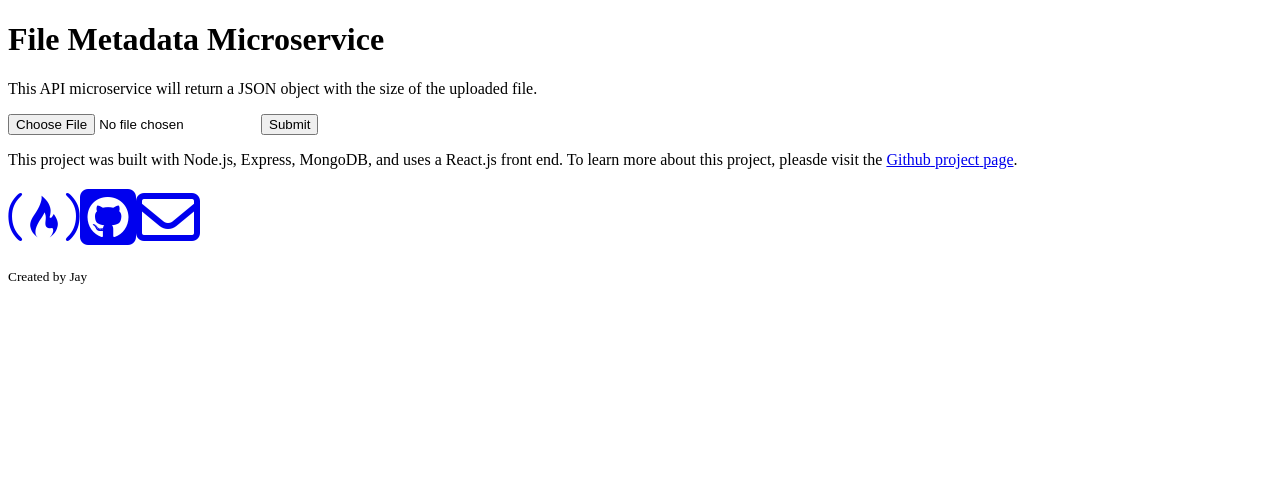
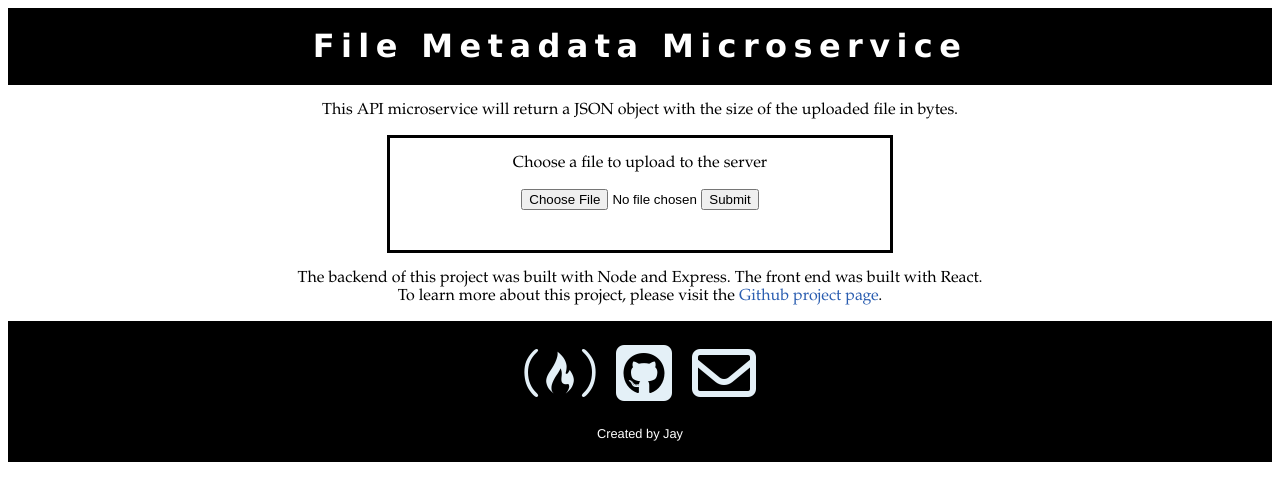
Before and after one commit to jayullman/file-metadata-ms, a React app: page / in a window 1280 px wide. Shown: the top 500 px of the page. Built offline with nearby package versions, Linux system fonts and the light colour scheme.

Commit message:
Add front end content and styles

```diff
--- a/components/Body.js
+++ b/components/Body.js
@@ -6,14 +6,15 @@
   return (
     <div className="bodyContent">
       <p>
-        This API microservice will return a JSON object with the size of the uploaded file.
+        This API microservice will return a JSON object with the size of the uploaded file in bytes.
       </p>
 
       <FileFormSubmit />
 
       <p>
-        This project was built with Node.js, Express, MongoDB, and uses a React.js front end.
-        To learn more about this project, pleasde visit the <a href="https://github.com/libeja/file-metadata-ms" target="_blank">
+        The backend of this project was built with Node and Express.
+        The front end was built with React.
+        To learn more about this project, please visit the <a href="https://github.com/libeja/file-metadata-ms" target="_blank">
           Github{'\u00A0'}project{'\u00A0'}page</a>.
       </p>
 
--- a/components/FileFormSubmit.js
+++ b/components/FileFormSubmit.js
@@ -27,7 +27,10 @@
     const showError = this.state.showError;
 
     return (
-      <div>
+      <div className="form-container">
+        <p>
+          Choose a file to upload to the server
+        </p>
         <form
           ref={(form) => { this.form = form; } }
           onSubmit={this.handleSubmit}
--- a/public/styles.css
+++ b/public/styles.css
@@ -0,0 +1,556 @@
+/*! normalize.css v6.0.0 | MIT License | github.com/necolas/normalize.css */
+
+/* Document
+   ========================================================================== */
+
+/**
+ * 1. Correct the line height in all browsers.
+ * 2. Prevent adjustments of font size after orientation changes in
+ *    IE on Windows Phone and in iOS.
+ */
+
+html {
+  line-height: 1.15; /* 1 */
+  -ms-text-size-adjust: 100%; /* 2 */
+  -webkit-text-size-adjust: 100%; /* 2 */
+}
+
+/* Sections
+   ========================================================================== */
+
+/**
+ * Add the correct display in IE 9-.
+ */
+
+article,
+aside,
+footer,
+header,
+nav,
+section {
+  display: block;
+}
+
+/**
+ * Correct the font size and margin on `h1` elements within `section` and
+ * `article` contexts in Chrome, Firefox, and Safari.
+ */
+
+h1 {
+  font-size: 2em;
+  margin: 0.67em 0;
+}
+
+/* Grouping content
+   ========================================================================== */
+
+/**
+ * Add the correct display in IE 9-.
+ * 1. Add the correct display in IE.
+ */
+
+figcaption,
+figure,
+main { /* 1 */
+  display: block;
+}
+
+/**
+ * Add the correct margin in IE 8.
+ */
+
+figure {
+  margin: 1em 40px;
+}
+
+/**
+ * 1. Add the correct box sizing in Firefox.
+ * 2. Show the overflow in Edge and IE.
+ */
+
+hr {
+  box-sizing: content-box; /* 1 */
+  height: 0; /* 1 */
+  overflow: visible; /* 2 */
+}
+
+/**
+ * 1. Correct the inheritance and scaling of font size in all browsers.
+ * 2. Correct the odd `em` font sizing in all browsers.
+ */
+
+pre {
+  font-family: monospace, monospace; /* 1 */
+  font-size: 1em; /* 2 */
+}
+
+/* Text-level semantics
+   ========================================================================== */
+
+/**
+ * 1. Remove the gray background on active links in IE 10.
+ * 2. Remove gaps in links underline in iOS 8+ and Safari 8+.
+ */
+
+a {
+  background-color: transparent; /* 1 */
+  -webkit-text-decoration-skip: objects; /* 2 */
+}
+
+/**
+ * 1. Remove the bottom border in Chrome 57- and Firefox 39-.
+ * 2. Add the correct text decoration in Chrome, Edge, IE, Opera, and Safari.
+ */
+
+abbr[title] {
+  border-bottom: none; /* 1 */
+  text-decoration: underline; /* 2 */
+  text-decoration: underline dotted; /* 2 */
+}
+
+/**
+ * Prevent the duplicate application of `bolder` by the next rule in Safari 6.
+ */
+
+b,
+strong {
+  font-weight: inherit;
+}
+
+/**
+ * Add the correct font weight in Chrome, Edge, and Safari.
+ */
+
+b,
+strong {
+  font-weight: bolder;
+}
+
+/**
+ * 1. Correct the inheritance and scaling of font size in all browsers.
+ * 2. Correct the odd `em` font sizing in all browsers.
+ */
+
+code,
+kbd,
+samp {
+  font-family: monospace, monospace; /* 1 */
+  font-size: 1em; /* 2 */
+}
+
+/**
+ * Add the correct font style in Android 4.3-.
+ */
+
+dfn {
+  font-style: italic;
+}
+
+/**
+ * Add the correct background and color in IE 9-.
+ */
+
+mark {
+  background-color: #ff0;
+  color: #000;
+}
+
+/**
+ * Add the correct font size in all browsers.
+ */
+
+small {
+  font-size: 80%;
+}
+
+/**
+ * Prevent `sub` and `sup` elements from affecting the line height in
+ * all browsers.
+ */
+
+sub,
+sup {
+  font-size: 75%;
+  line-height: 0;
+  position: relative;
+  vertical-align: baseline;
+}
+
+sub {
+  bottom: -0.25em;
+}
+
+sup {
+  top: -0.5em;
+}
+
+/* Embedded content
+   ========================================================================== */
+
+/**
+ * Add the correct display in IE 9-.
+ */
+
+audio,
+video {
+  display: inline-block;
+}
+
+/**
+ * Add the correct display in iOS 4-7.
+ */
+
+audio:not([controls]) {
+  display: none;
+  height: 0;
+}
+
+/**
+ * Remove the border on images inside links in IE 10-.
+ */
+
+img {
+  border-style: none;
+}
+
+/**
+ * Hide the overflow in IE.
+ */
+
+svg:not(:root) {
+  overflow: hidden;
+}
+
+/* Forms
+   ========================================================================== */
+
+/**
+ * Remove the margin in Firefox and Safari.
+ */
+
+button,
+input,
+optgroup,
+select,
+textarea {
+  margin: 0;
+}
+
+/**
+ * Show the overflow in IE.
+ * 1. Show the overflow in Edge.
+ */
+
+button,
+input { /* 1 */
+  overflow: visible;
+}
+
+/**
+ * Remove the inheritance of text transform in Edge, Firefox, and IE.
+ * 1. Remove the inheritance of text transform in Firefox.
+ */
+
+button,
+select { /* 1 */
+  text-transform: none;
+}
+
+/**
+ * 1. Prevent a WebKit bug where (2) destroys native `audio` and `video`
+ *    controls in Android 4.
+ * 2. Correct the inability to style clickable types in iOS and Safari.
+ */
+
+button,
+html [type="button"], /* 1 */
+[type="reset"],
+[type="submit"] {
+  -webkit-appearance: button; /* 2 */
+}
+
+/**
+ * Remove the inner border and padding in Firefox.
+ */
+
+button::-moz-focus-inner,
+[type="button"]::-moz-focus-inner,
+[type="reset"]::-moz-focus-inner,
+[type="submit"]::-moz-focus-inner {
+  border-style: none;
+  padding: 0;
+}
+
+/**
+ * Restore the focus styles unset by the previous rule.
+ */
+
+button:-moz-focusring,
+[type="button"]:-moz-focusring,
+[type="reset"]:-moz-focusring,
+[type="submit"]:-moz-focusring {
+  outline: 1px dotted ButtonText;
+}
+
+/**
+ * 1. Correct the text wrapping in Edge and IE.
+ * 2. Correct the color inheritance from `fieldset` elements in IE.
+ * 3. Remove the padding so developers are not caught out when they zero out
+ *    `fieldset` elements in all browsers.
+ */
+
+legend {
+  box-sizing: border-box; /* 1 */
+  color: inherit; /* 2 */
+  display: table; /* 1 */
+  max-width: 100%; /* 1 */
+  padding: 0; /* 3 */
+  white-space: normal; /* 1 */
+}
+
+/**
+ * 1. Add the correct display in IE 9-.
+ * 2. Add the correct vertical alignment in Chrome, Firefox, and Opera.
+ */
+
+progress {
+  display: inline-block; /* 1 */
+  vertical-align: baseline; /* 2 */
+}
+
+/**
+ * Remove the default vertical scrollbar in IE.
+ */
+
+textarea {
+  overflow: auto;
+}
+
+/**
+ * 1. Add the correct box sizing in IE 10-.
+ * 2. Remove the padding in IE 10-.
+ */
+
+[type="checkbox"],
+[type="radio"] {
+  box-sizing: border-box; /* 1 */
+  padding: 0; /* 2 */
+}
+
+/**
+ * Correct the cursor style of increment and decrement buttons in Chrome.
+ */
+
+[type="number"]::-webkit-inner-spin-button,
+[type="number"]::-webkit-outer-spin-button {
+  height: auto;
+}
+
+/**
+ * 1. Correct the odd appearance in Chrome and Safari.
+ * 2. Correct the outline style in Safari.
+ */
+
+[type="search"] {
+  -webkit-appearance: textfield; /* 1 */
+  outline-offset: -2px; /* 2 */
+}
+
+/**
+ * Remove the inner padding and cancel buttons in Chrome and Safari on macOS.
+ */
+
+[type="search"]::-webkit-search-cancel-button,
+[type="search"]::-webkit-search-decoration {
+  -webkit-appearance: none;
+}
+
+/**
+ * 1. Correct the inability to style clickable types in iOS and Safari.
+ * 2. Change font properties to `inherit` in Safari.
+ */
+
+::-webkit-file-upload-button {
+  -webkit-appearance: button; /* 1 */
+  font: inherit; /* 2 */
+}
+
+/* Interactive
+   ========================================================================== */
+
+/*
+ * Add the correct display in IE 9-.
+ * 1. Add the correct display in Edge, IE, and Firefox.
+ */
+
+details, /* 1 */
+menu {
+  display: block;
+}
+
+/*
+ * Add the correct display in all browsers.
+ */
+
+summary {
+  display: list-item;
+}
+
+/* Scripting
+   ========================================================================== */
+
+/**
+ * Add the correct display in IE 9-.
+ */
+
+canvas {
+  display: inline-block;
+}
+
+/**
+ * Add the correct display in IE.
+ */
+
+template {
+  display: none;
+}
+
+/* Hidden
+   ========================================================================== */
+
+/**
+ * Add the correct display in IE 10-.
+ */
+
+[hidden] {
+  display: none;
+}
+
+/***** END Normalize.css *****/
+
+body {
+  background-color: #fff;
+  font-family: "Helvetica Neue", Helvetica, Arial, sans-serif;
+  min-width: 315px;
+}
+
+.header,
+.footer {
+	background-color: #000;
+	color: #fff;
+	text-align: center;
+	margin-bottom: 0;
+}
+
+.bodyContent {
+  font-family: Bookman, "Book Antiqua", Palatino, serif;
+  padding: 0 20px;
+  max-width: 700px;
+  margin: 0 auto;
+  text-align: center;
+}
+
+.header {
+  padding: 10px 0;
+}
+
+.footer {
+  padding: 20px 0;
+}
+
+h1, h2, h3, h4, h5, h6 {
+  margin: 10px 0;
+}
+
+h1 {
+  letter-spacing: .2em;
+  font-family: "Lucida Sans Unicode", "Lucida Grande", sans-serif;
+}
+
+h3 {
+  letter-spacing: .1em;
+}
+
+a {
+  color: #2A5DB0;
+  text-decoration: none;
+}
+
+a:visited {
+  color: #2A5DB0;
+}
+
+a:hover {
+  text-decoration: underline;
+}
+
+html.can-touch a:hover {
+  text-decoration: none;
+}
+
+.icons-container a {
+  color: #e4f0f7;
+  border-color: #e4f0f7;
+  margin: 0 10px;
+  position: relative;
+  transition: all .2s ease-in;
+  text-decoration: none;
+  border: 0;
+}
+
+.icons-container a:visited {
+  color: #e4f0f7;
+}
+
+.icons-container a:hover {
+  top: 3px;
+  color: #ff9ef9;
+}
+
+input[type=file] {
+  width: 180px;
+}
+
+.form-container {
+  position: relative;
+  border: 3px solid #000;
+  text-align: center;
+  max-width: 500px;
+  margin: 0 auto;
+  padding-bottom: 40px;
+}
+
+.errorMessage {
+  position: absolute;
+  bottom: 0;
+  left: 50%;
+  transform: translateX(-50%);
+  width: 300px;
+
+  color: red;
+  font-size: .8em;
+
+}
+
+/* cancels hover effect on touchscreens */
+html.can-touch .icons-container a:hover {
+		color: #e4f0f7;
+		top: 0;
+}
+
+/* for small screen */
+@media (max-width: 350px) {
+  code {
+    font-size: .6em;
+  }
+}
+
+@media (max-width: 450px) {
+  .errorMessage {
+    font-size: .6em;
+    bottom: 5px;
+  }
+  h1 {
+    font-size: 1.2em;
+  }
+}
```
